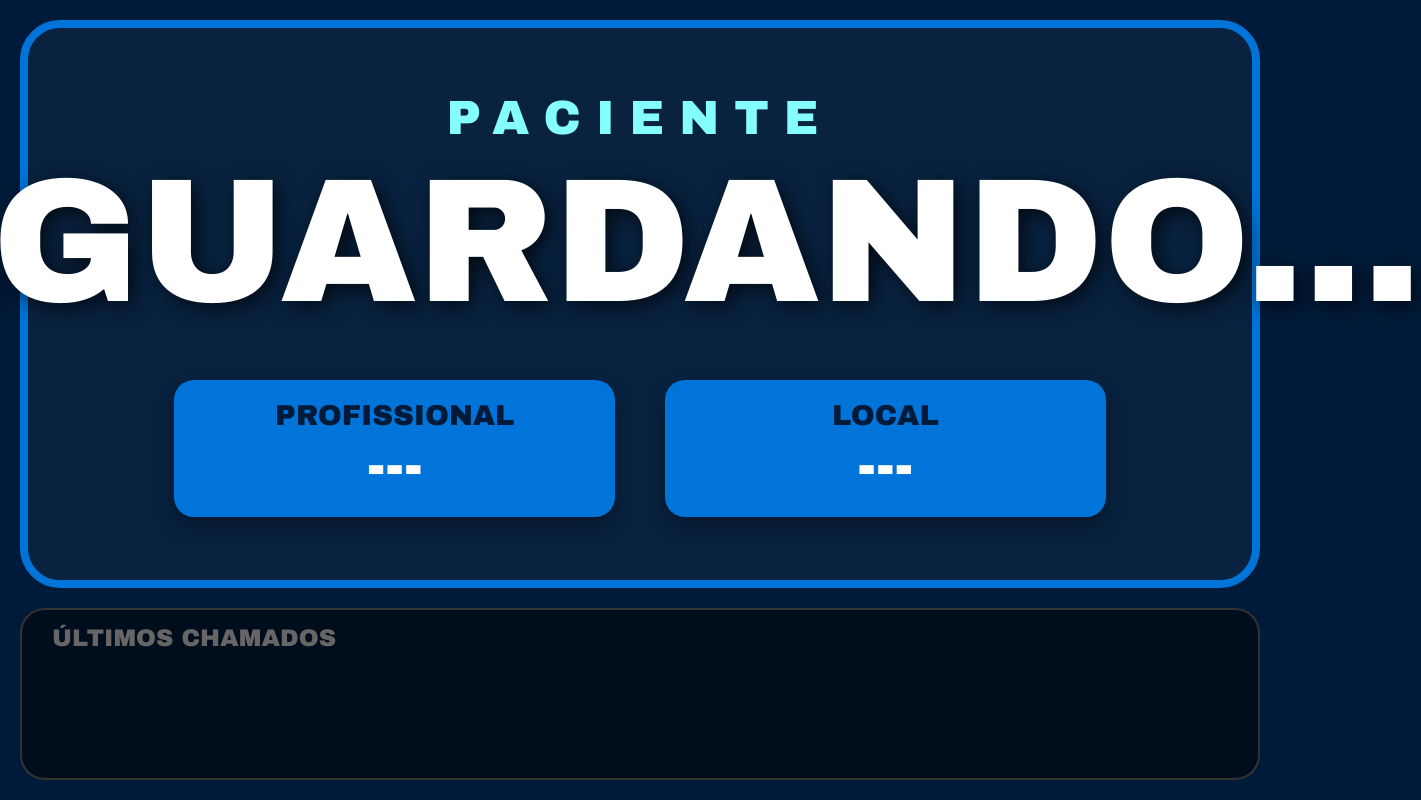
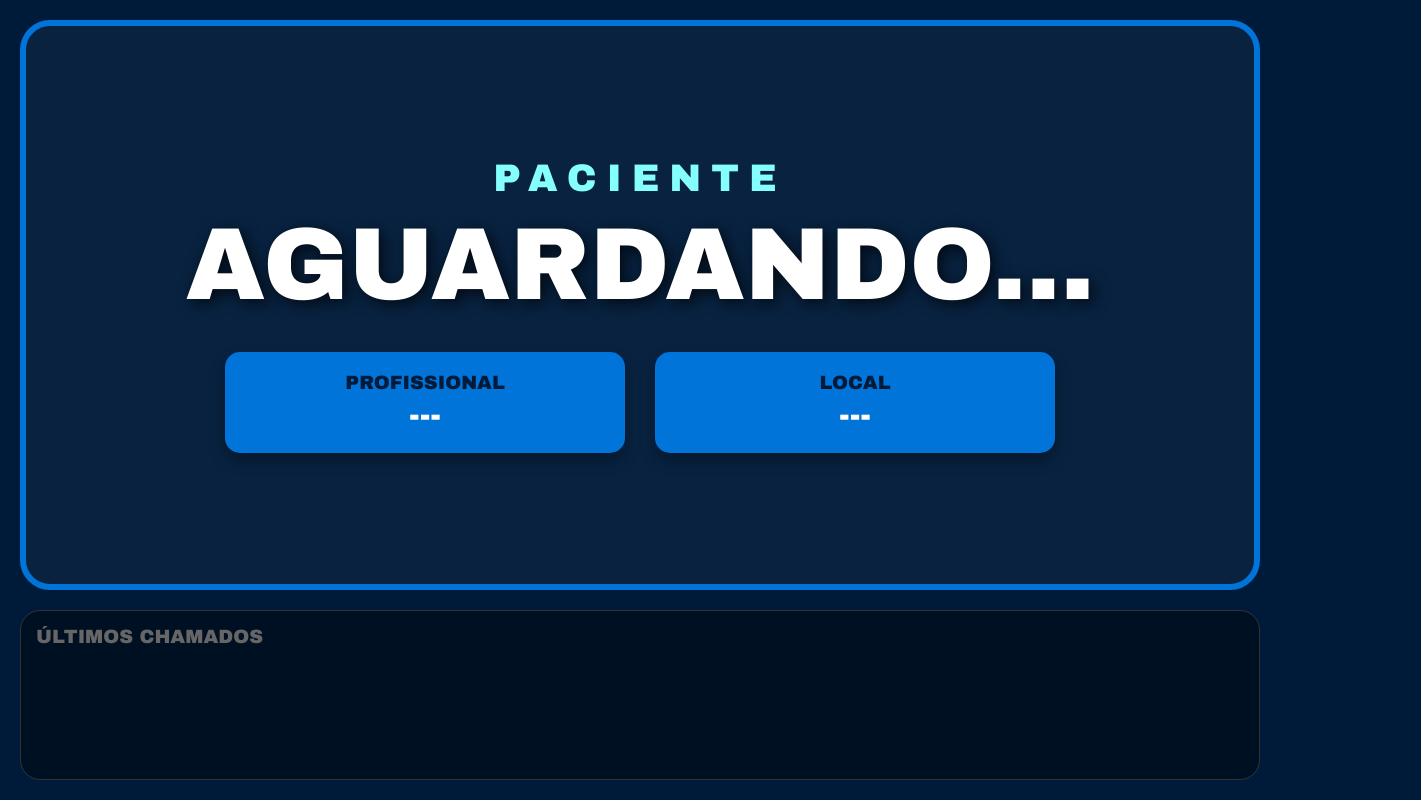
Before and after one commit to RafaelRlbjp/painel-chamada2, a website: page public/painel.html in a window 1280 px wide. Shown: the whole page, 1421 px wide, since content can reach past the window. Drawn offline with nearby package versions, Linux system fonts and the light colour scheme; no server answers.

Commit message:
Layout visual profissional concluído

```diff
--- a/public/painel.css
+++ b/public/painel.css
@@ -1,3 +1,4 @@
+/* 1. RESET E BASE */
 * {
     margin: 0;
     padding: 0;
@@ -11,8 +12,10 @@ body {
     height: 100vh;
     width: 100vw;
     display: flex;
+    flex-direction: column;
     overflow: hidden;
     transition: background-color 0.3s ease;
+    padding: 20px;
 }
 
 .container {
@@ -20,102 +23,113 @@ body {
     flex-direction: column;
     width: 100%;
     height: 100%;
-    padding: 20px;
 }
 
-/* Centralização do Chamado Atual */
+/* 2. ÁREA DE CHAMADA PRINCIPAL */
 .chamada-principal {
-    flex: 4;
+    flex: 3;
     display: flex;
     flex-direction: column;
     justify-content: center;
     align-items: center;
     text-align: center;
-    border: 8px solid #0074D9;
-    border-radius: 40px;
+    border: 6px solid #0074D9;
+    border-radius: 30px;
     background: rgba(255, 255, 255, 0.03);
     margin-bottom: 20px;
+    padding: 20px;
 }
 
 .header-label {
-    font-size: 3rem;
+    /* Mínimo 20px, Ideal 3vw, Máximo 40px */
+    font-size: clamp(20px, 3vw, 40px);
     color: #85fffd;
-    letter-spacing: 15px;
+    letter-spacing: 10px;
     margin-bottom: 10px;
 }
 
 #nome-paciente {
-    font-size: 11rem; /* LETRA GIGANTE */
+    /* Mínimo 60px, Ideal 8vw, Máximo 150px */
+    /* Isso impede que o nome saia da tela em notebooks */
+    font-size: clamp(60px, 8vw, 150px);
     font-weight: 900;
     color: #ffffff;
     text-transform: uppercase;
-    line-height: 1;
-    text-shadow: 5px 5px 20px rgba(0,0,0,0.7);
+    line-height: 1.1;
+    text-shadow: 4px 4px 15px rgba(0,0,0,0.7);
+    word-wrap: break-word;
+    max-width: 95%;
 }
 
-/* Informações de Apoio */
+/* 3. CAIXAS DE INFORMAÇÃO (PROFISSIONAL E LOCAL) */
 .info-secundaria {
     display: flex;
-    width: 90%;
+    width: 100%;
     justify-content: center;
-    gap: 50px;
-    margin-top: 50px;
+    gap: 30px;
+    margin-top: 30px;
 }
 
 .box-info {
     background: #0074D9;
-    padding: 20px 50px;
-    border-radius: 20px;
-    min-width: 40%;
-    box-shadow: 0 10px 20px rgba(0,0,0,0.3);
+    padding: clamp(10px, 2vw, 20px);
+    border-radius: 15px;
+    flex: 1;
+    max-width: 400px;
+    box-shadow: 0 8px 15px rgba(0,0,0,0.3);
 }
 
 .label {
     display: block;
-    font-size: 1.8rem;
+    font-size: clamp(14px, 1.5vw, 22px);
     color: #001b3a;
     font-weight: bold;
     margin-bottom: 5px;
 }
 
 #nome-profissional, #consultorio {
-    font-size: 3.5rem;
+    font-size: clamp(24px, 2.5vw, 45px);
     font-weight: bold;
     text-transform: uppercase;
+    white-space: nowrap;
+    overflow: hidden;
+    text-overflow: ellipsis;
 }
 
-/* Histórico Organizado */
+/* 4. HISTÓRICO */
 .rodape-historico {
-    flex: 1;
-    background-color: rgba(0,0,0,0.5);
-    border-radius: 25px;
-    padding: 15px 30px;
-    border: 2px solid #333;
+    flex: 0.8;
+    background-color: rgba(0,0,0,0.4);
+    border-radius: 20px;
+    padding: 15px;
+    border: 1px solid #333;
 }
 
 .titulo-historico {
-    font-size: 1.5rem;
+    font-size: 1.2rem;
     color: #666;
-    margin-bottom: 10px;
+    margin-bottom: 8px;
+    text-transform: uppercase;
 }
 
 .historico-flex {
     display: flex;
-    gap: 20px;
+    gap: 15px;
     list-style: none;
+    overflow: hidden;
 }
 
 .historico-flex li {
     background: #1a1a1a;
-    padding: 15px 30px;
+    padding: 10px 20px;
     border-radius: 50px;
-    font-size: 2rem;
-    color: #888;
+    font-size: clamp(18px, 1.8vw, 28px);
+    color: #aaa;
     border: 1px solid #444;
-    animation: slideIn 0.5s ease;
+    white-space: nowrap;
 }
 
-/* ANIMAÇÃO AMARELA VIBRANTE */
+/* 5. ANIMAÇÃO DE ALERTA */
 .piscar-amarelo {
     animation: alerta-amarelo 0.7s infinite !important;
 }
@@ -134,8 +148,3 @@ body {
     color: #000 !important;
     text-shadow: none !important;
 }
-
-@keyframes slideIn {
-    from { opacity: 0; transform: translateY(20px); }
-    to { opacity: 1; transform: translateY(0); }
-}
```
